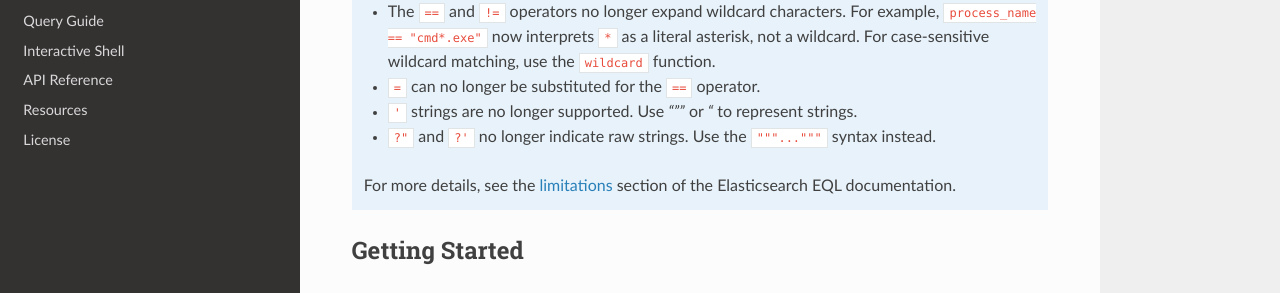
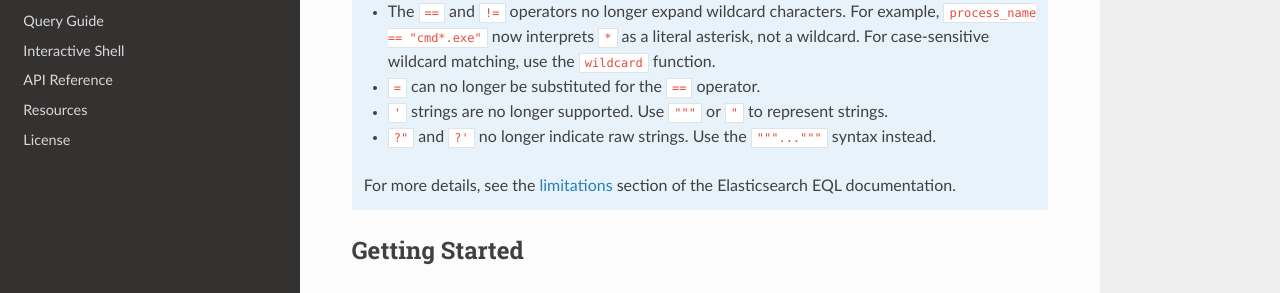
Before and after one commit to endgameinc/eql, a Sphinx documentation site: the page built from docs/index.rst, in a window 1280 px wide and 900 px high, scrolled down 547 px. Shown: the part 156-449 px from the top of the window. Built offline with Sphinx 7.4.7 and the Read the Docs theme 2.0.0, drawn with Linux system fonts in a browser that asks for light colours.

Commit message:
Fix restructured text syntax for """ docs

```diff
--- a/docs/index.rst
+++ b/docs/index.rst
@@ -19,7 +19,7 @@ EQL also has a preprocessor that can perform parse and translation time evaluati
    - For case-insensitive equality comparisons, use the ``:`` operator. For example, ``process_name : "cmd.exe"`` is equivalent to ``process_name : "Cmd.exe"``.
    - The ``==`` and ``!=`` operators no longer expand wildcard characters. For example, ``process_name == "cmd*.exe"`` now interprets ``*`` as a literal asterisk, not a wildcard. For case-sensitive wildcard matching, use the ``wildcard`` function.
    - ``=`` can no longer be substituted for the ``==`` operator.
-   - ``'`` strings are no longer supported. Use `"""` or `"` to represent strings.
+   - ``'`` strings are no longer supported. Use ``"""`` or ``"`` to represent strings.
    - ``?"`` and ``?'`` no longer indicate raw strings. Use the ``"""..."""`` syntax instead.
 
    For more details, see the `limitations <https://www.elastic.co/guide/en/elasticsearch/reference/current/eql-syntax.html#eql-syntax-limitations>`_ section of the Elasticsearch EQL documentation.
```
